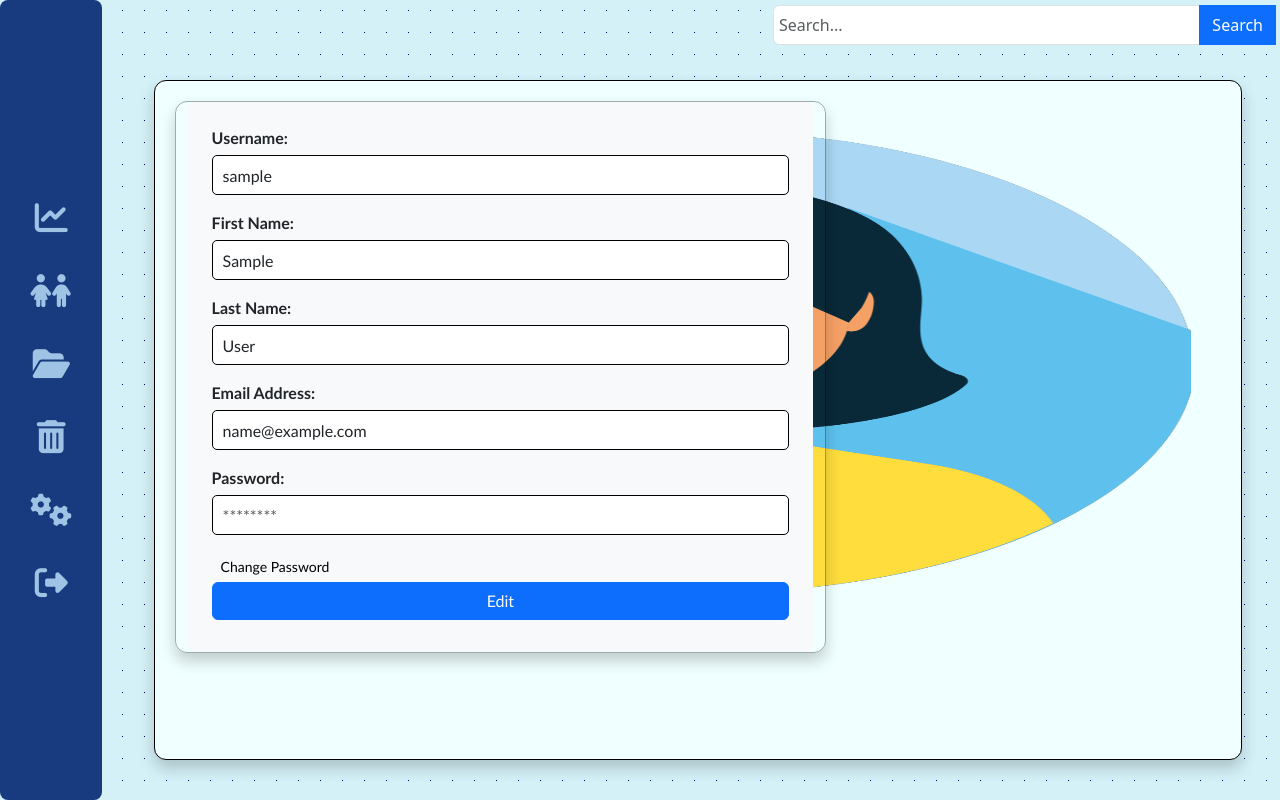
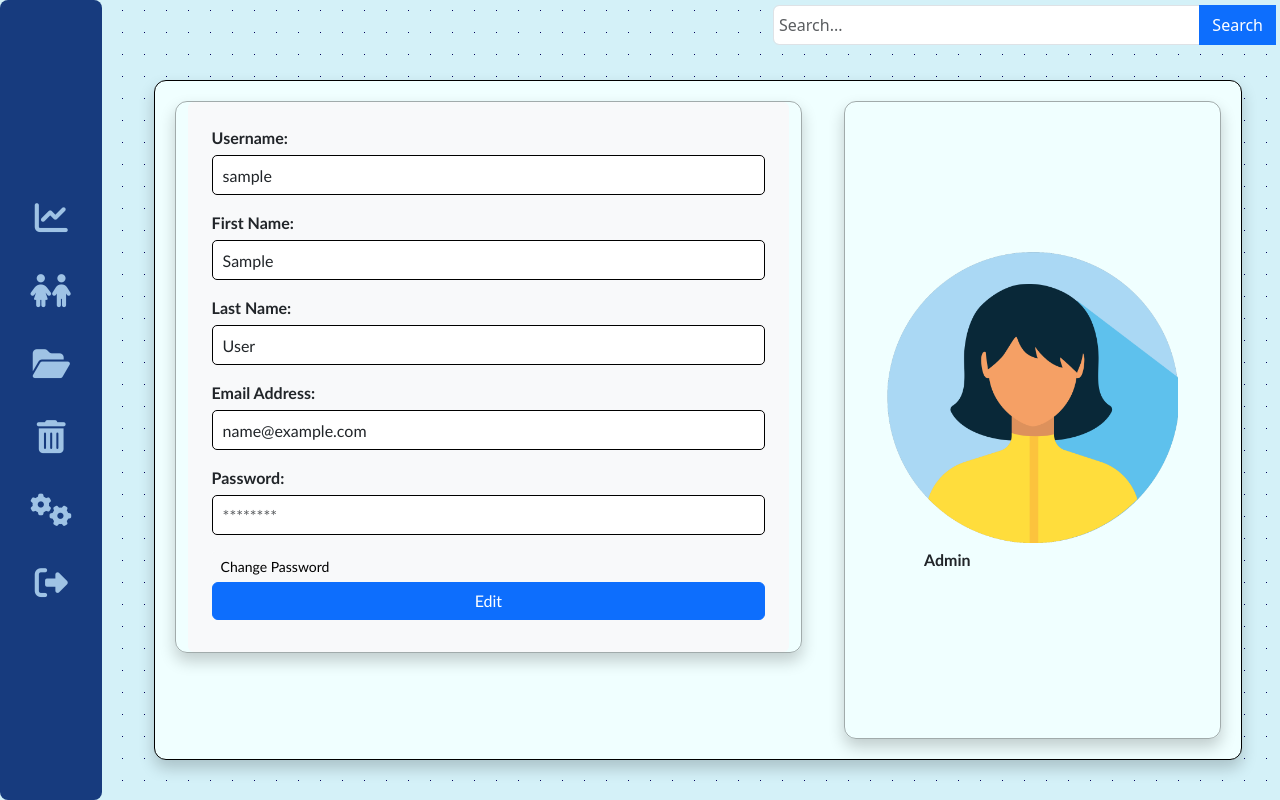
Before and after one commit to louvi11a/capstoneProject, a Django app: page /settings/ in a window 1280 px wide. Run offline with Django 4.2, Linux system fonts and the light colour scheme; the visitor is signed in with stand-in values (Sample User, id 1); some libraries are stand-ins or nearby versions.

Commit message:
fixed files and setting

```diff
--- a/static/Css/setting.css
+++ b/static/Css/setting.css
@@ -116,7 +116,8 @@ body {
     border-radius: 12px;
     box-shadow: 0px 8px 16px 0px rgba(0,0,0,0.2);
     width: 60%;
-    position: absolute;
+    position: relative;
+    float: left;
   }
 
   .form-group label {
@@ -164,10 +165,12 @@ body {
 .container-profile{
     border: 1px solid rgba(0, 0, 0, 0.329);
     height: 100%;
+    display: flex;
     width: 36%;
     float: right;
     border-radius: 12px;
     box-shadow: 0px 8px 16px 0px rgba(0,0,0,0.2);
+    align-items: center;
 
 }
 
--- a/users/templates/users/Setting.html
+++ b/users/templates/users/Setting.html
@@ -1,3 +1,4 @@
+
 {% extends "Dashboard/base.html" %}
 {% load static %}
 
@@ -6,7 +7,7 @@
 {% endblock %}
 
 {% block css %}
-    <link rel="stylesheet" type="text/css" href="{% static 'Css/setting.css' %}">
+    <link rel="stylesheet" type="text/css" href="../Css/setting.css">
     <link rel="stylesheet" href="https://cdn.jsdelivr.net/npm/@fortawesome/fontawesome-free@5.15.4/css/fontawesome.min.css" integrity="sha384-jLKHWM3JRmfMU0A5x5AkjWkw/EYfGUAGagvnfryNV3F9VqM98XiIH7VBGVoxVSc7" crossorigin="anonymous">
     <link rel=”stylesheet” href=”https://stackpath.bootstrapcdn.com/bootstrap/4.3.1/css/bootstrap.min.css” integrity=”sha384-ggOyR0iXCbMQv3Xipma34MD+dH/1fQ784/j6cY/iJTQUOhcWr7x9JvoRxT2MZw1T” crossorigin=”anonymous”>
     <link href="https://cdn.jsdelivr.net/npm/bootstrap-icons@1.7.2/font/bootstrap-icons.css" rel="stylesheet">
@@ -57,7 +58,9 @@
                     </div>
                     </div>
                 </div>
+
             </div>
+
 
             <!-- Change Password Modal -->
 <!-- Change Password Modal -->
@@ -107,8 +110,9 @@
       </div>
   </div>
 </div>
-
-            <div class="profile">
+  <div class="container-profile">
+  <div class="container-fluid">
+          <div class="profile">
                 <img class="larger-image" src="{% static 'Images/Setting.png' %}" alt="Logout"><br>
                 <ul>
                     <p><strong>
@@ -117,6 +121,9 @@
                 </ul>
             </div>
         </div>
+      </div>
+    </div>
+
         {% endblock %}
 
 {% block js %}
```
Also changed, not shown: orphans/templates/orphans/Files.html (+8 -29 lines).
